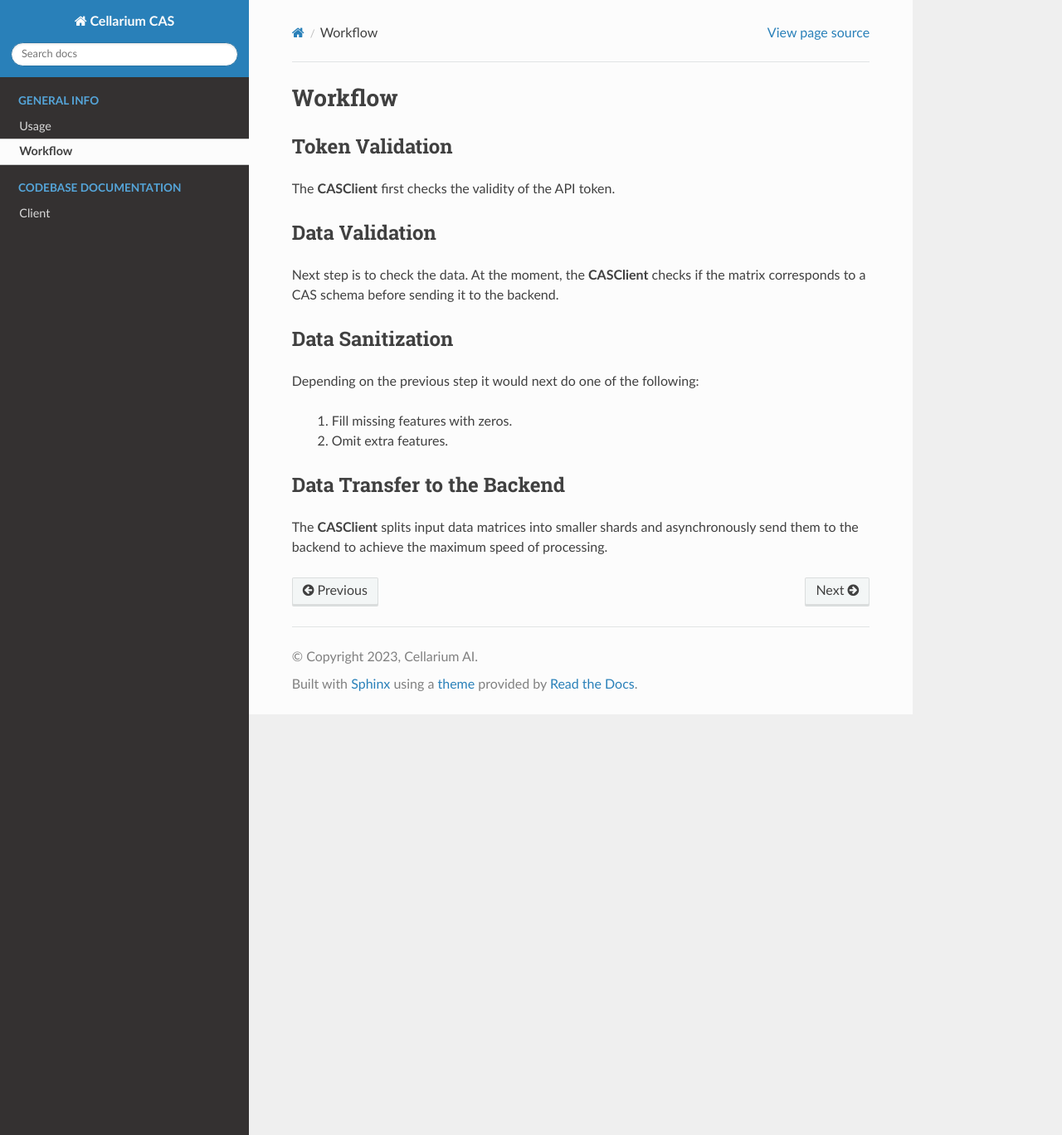
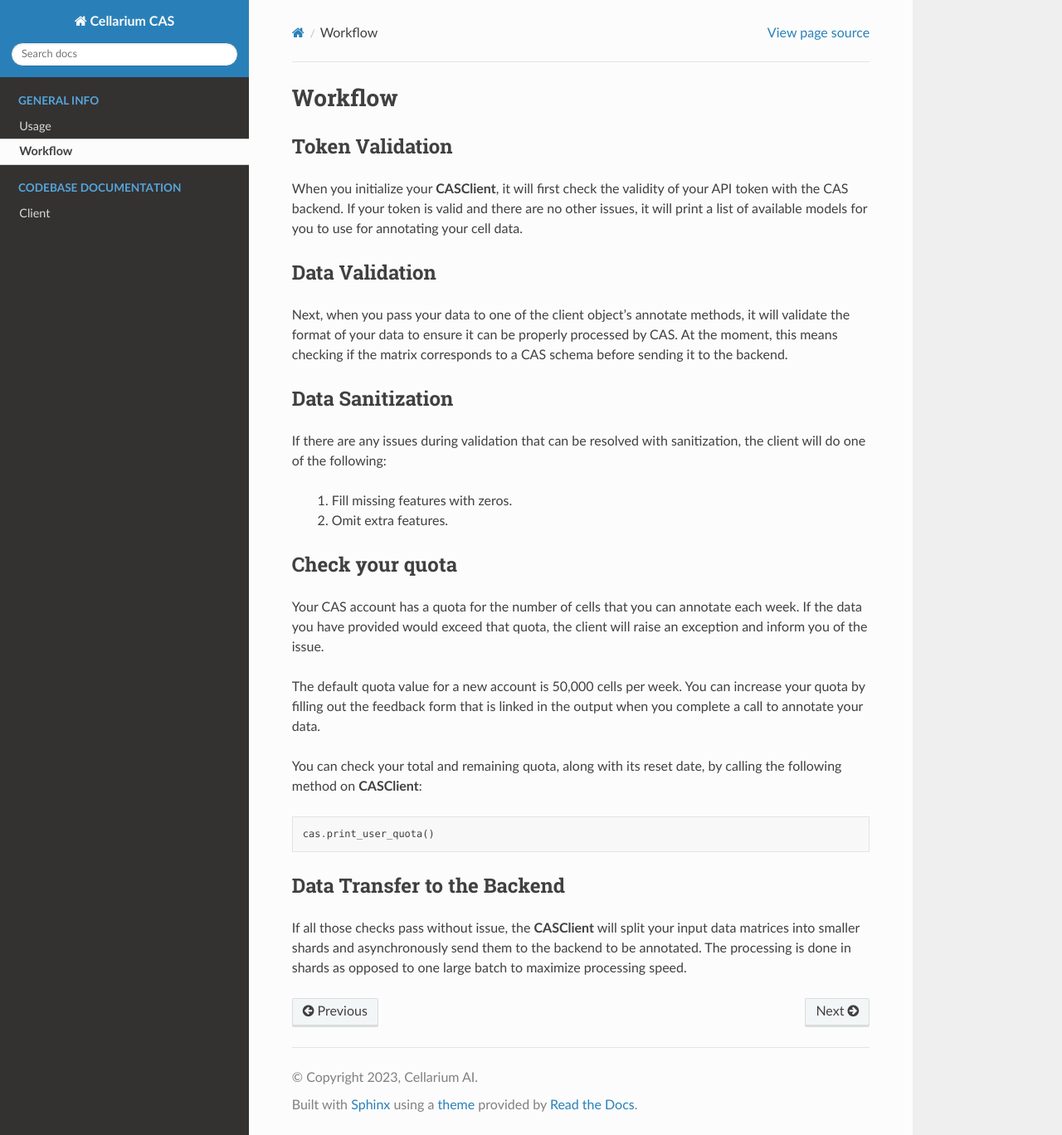
Before and after one commit to cellarium-ai/cellarium-cas, a Sphinx documentation site: the page built from docs/source/modules/workflow.rst, in a window 1280 px wide and 1368 px high. Shown: the whole window at 83% size. Built offline with Sphinx 7.4.7 and the Read the Docs theme 2.0.0, drawn with Linux system fonts in a browser that asks for light colours; pages that are not in the unit, such as notebooks, are missing from menus; the version number could not be read and is left out.

Commit message:
Updated the usage and workflow sections of the documentation

```diff
--- a/docs/source/modules/usage.rst
+++ b/docs/source/modules/usage.rst
@@ -23,7 +23,7 @@ Annotation
 
 10x Cell Ranger h5 matrices
 +++++++++++++++++++++++++++
-You can annotate 10x Cell Ranger h5 matrices from the local disk::
+You can annotate 10x Cell Ranger h5 matrices from your local disk::
 
     response = cas.annotate_10x_h5_file(filepath="your_path_to_local_h5_file.h5")
 
--- a/docs/source/modules/workflow.rst
+++ b/docs/source/modules/workflow.rst
@@ -6,23 +6,40 @@ Workflow
 Token Validation
 ++++++++++++++++
 
-The **CASClient** first checks the validity of the API token.
+When you initialize your **CASClient**, it will first check the validity of your API token with the CAS backend.
+If your token is valid and there are no other issues, it will print a list of available models for you to use for
+annotating your cell data.
 
 Data Validation
 +++++++++++++++
 
-Next step is to check the data. At the moment, the **CASClient** checks if the matrix corresponds to a CAS schema
-before sending it to the backend.
+Next, when you pass your data to one of the client object's annotate methods, it will validate the format of your
+data to ensure it can be properly processed by CAS. At the moment, this means checking if the matrix corresponds to
+a CAS schema before sending it to the backend.
 
 Data Sanitization
 +++++++++++++++++
 
-Depending on the previous step it would next do one of the following:
+If there are any issues during validation that can be resolved with sanitization, the client will do one of the following:
 
     1. Fill missing features with zeros.
     2. Omit extra features.
 
+Check your quota
+++++++++++++++++
+
+Your CAS account has a quota for the number of cells that you can annotate each week.  If the data you have provided
+would exceed that quota, the client will raise an exception and inform you of the issue.
+
+The default quota value for a new account is 50,000 cells per week.  You can increase your quota by filling out the
+feedback form that is linked in the output when you complete a call to annotate your data.
+
+You can check your total and remaining quota, along with its reset date, by calling the following method on **CASClient**::
+
+    cas.print_user_quota()
+
 Data Transfer to the Backend
 ++++++++++++++++++++++++++++
-The **CASClient** splits input data matrices into smaller shards and asynchronously send them to the backend to achieve
-the maximum speed of processing.
+If all those checks pass without issue, the **CASClient** will split your input data matrices into smaller shards and
+asynchronously send them to the backend to be annotated.  The processing is done in shards as opposed to one large
+batch to maximize processing speed.
```
Also changed, not shown: other parts of docs/source/modules/usage.rst (+2 -2 lines).
